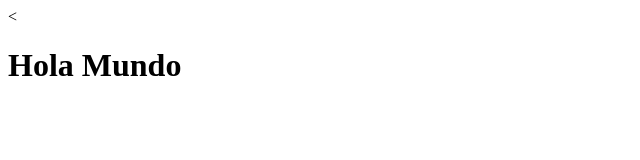
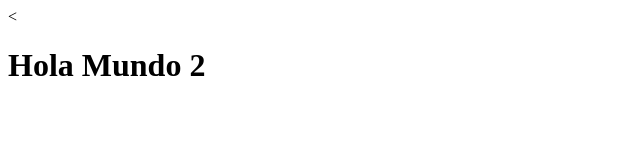
Before and after one commit to LegadoDeDorian/holalegacy, a plain HTML site: page index.html in a window 1280 px wide. Shown: the full height of the page, 0-640 px from the left. Drawn offline with Linux system fonts and the light colour scheme.

Commit message:
Update index.html

```diff
--- a/index.html
+++ b/index.html
@@ -5,6 +5,6 @@
     <title></title>
   </head>
   <body>
-    <<h1>Hola Mundo</h1>
+    <<h1>Hola Mundo 2</h1>
   </body>
 </html>
```
